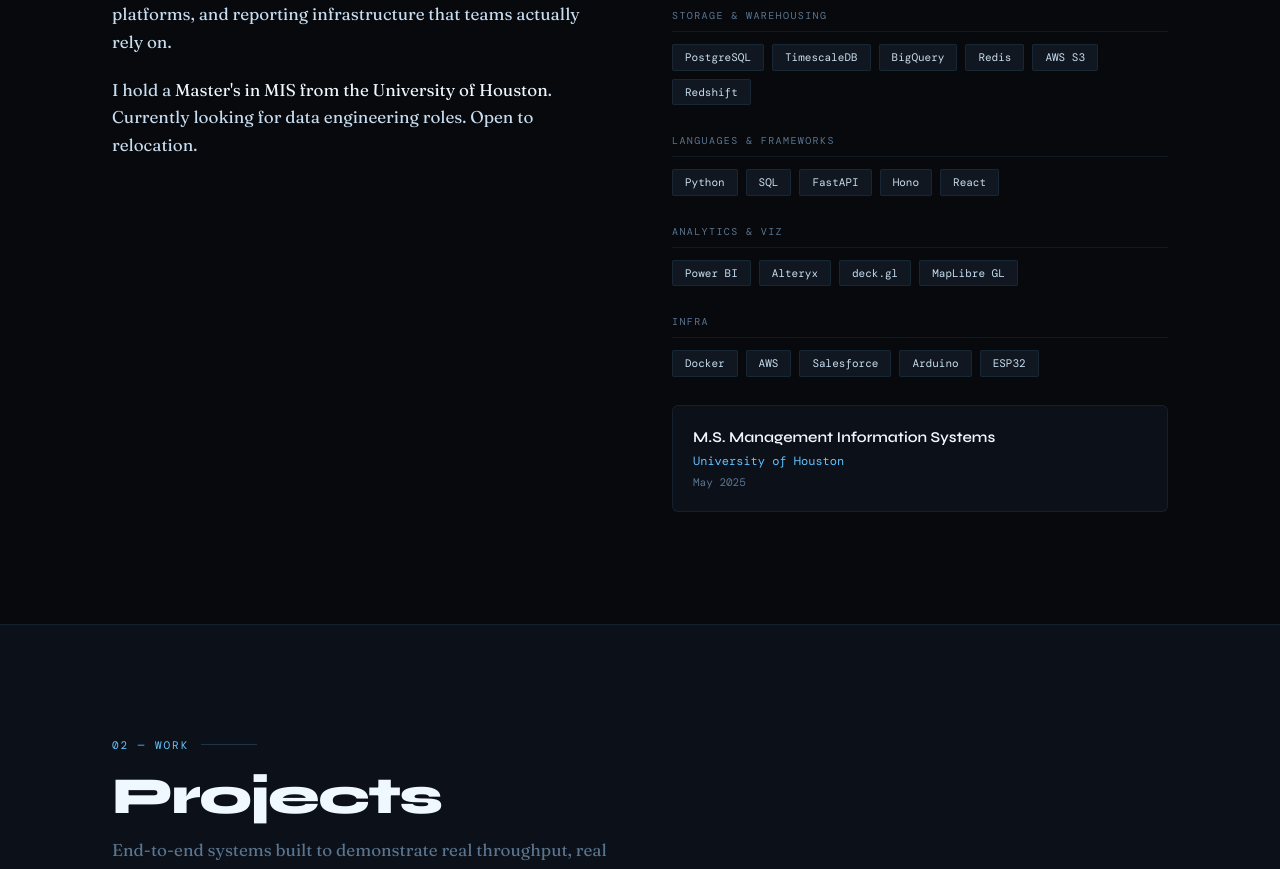
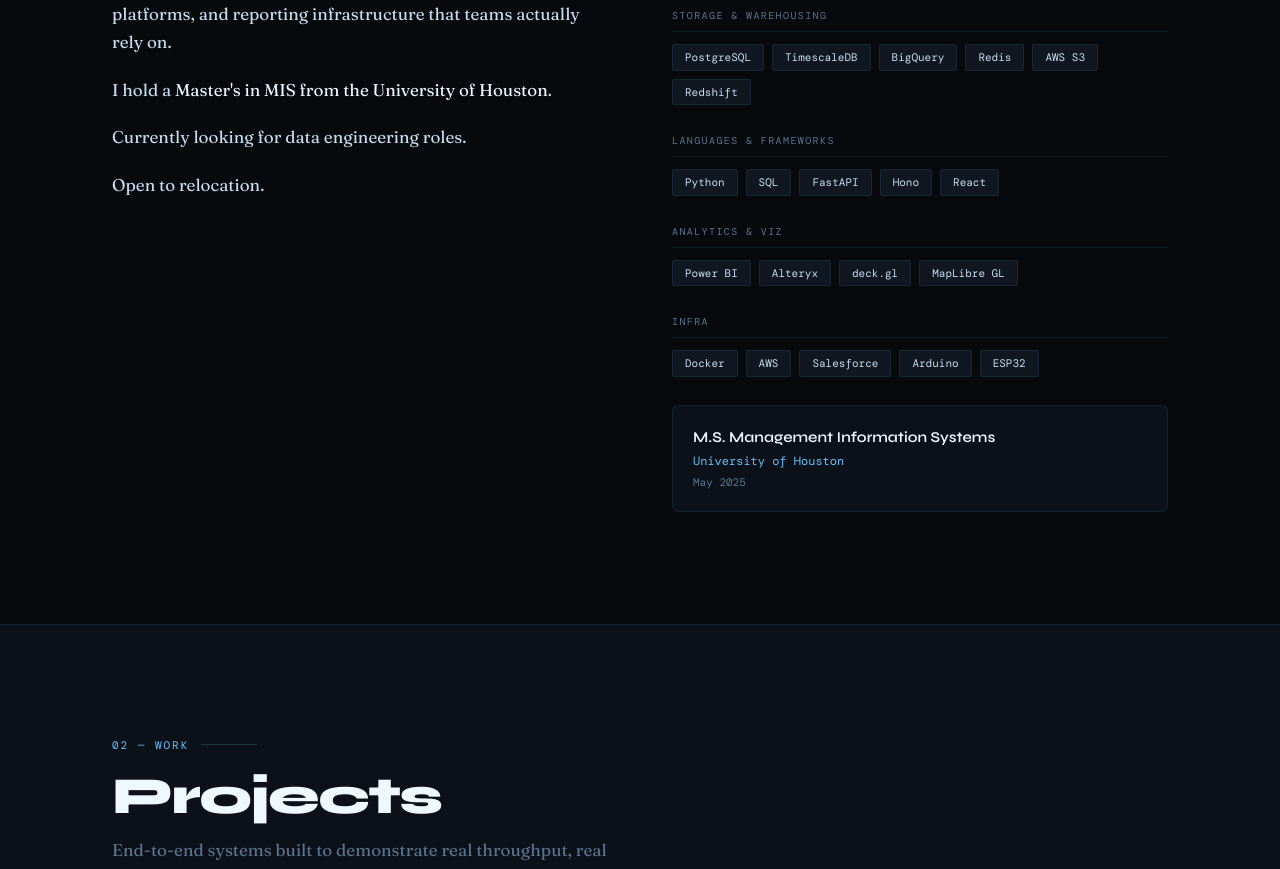
Before and after one commit to stanik0n/nextjs-portfolio, a Next.js app: page / in a window 1280 px wide. Shown: the part 1130-1999 px from the top of the page. Built offline with nearby package versions, Linux system fonts and the light colour scheme; a web font is replaced by a local one.

Commit message:
Split looking/relocation lines in About Me

```diff
--- a/components/Sections.tsx
+++ b/components/Sections.tsx
@@ -15,7 +15,10 @@
               I&apos;m a data engineer with <span style={{ color: "var(--white)" }}>4+ years</span> building production pipelines, cloud warehouses, and real-time streaming systems. I&apos;ve worked across enterprise migrations, ETL platforms, and reporting infrastructure that teams actually rely on.
             </p>
             <p>
-              I hold a <span style={{ color: "var(--white)" }}>Master&apos;s in MIS from the University of Houston</span>. Currently looking for data engineering roles. Open to relocation.
+              I hold a <span style={{ color: "var(--white)" }}>Master&apos;s in MIS from the University of Houston</span>.
+            </p>
+            <p>Currently looking for data engineering roles.</p>
+            <p>Open to relocation.
             </p>
           </div>
 
```
